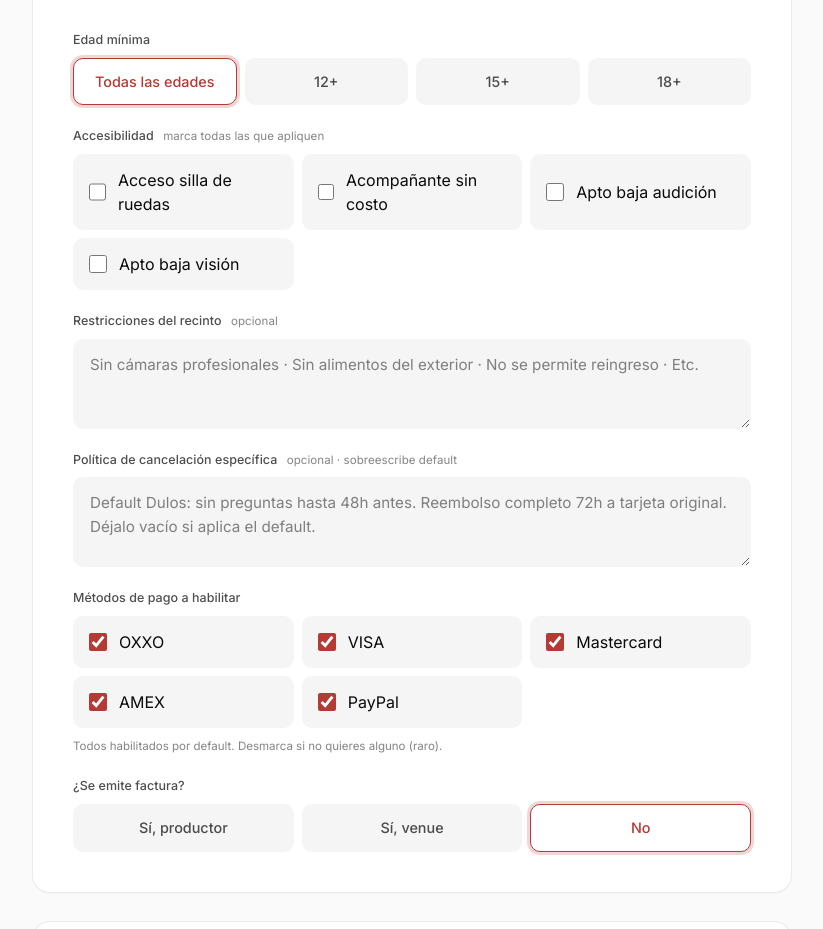
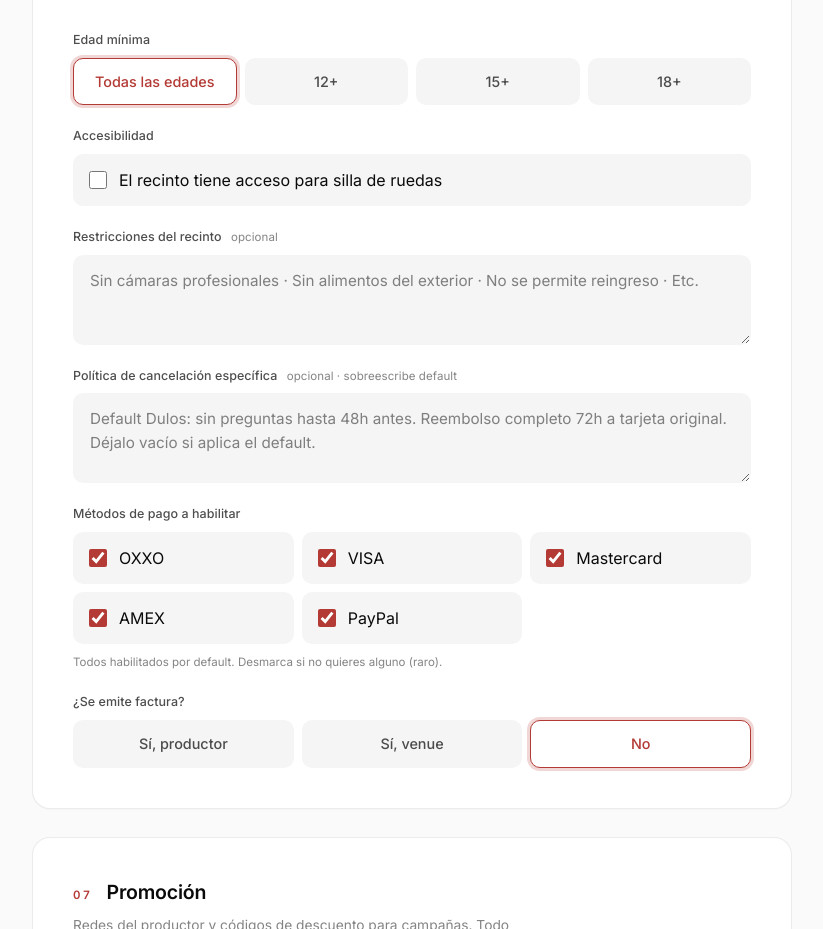
Before and after one commit to kraymoverich/dulos-altas, a Next.js app: page / in a window 1280 px wide. Shown: the part 3860-4789 px from the top of the page, without its empty margins (302-1125 px from the left). Built offline with nearby package versions, Linux system fonts and the light colour scheme.

Commit message:
copy: accesibilidad solo silla de ruedas (quitar acompañante/audición/visión)

```diff
--- a/app/page.tsx
+++ b/app/page.tsx
@@ -1362,26 +1362,17 @@ export default function Home() {
               </div>
 
               <div className="field">
-                <label className="label">
-                  Accesibilidad <span className="label-hint">marca todas las que apliquen</span>
+                <label className="label">Accesibilidad</label>
+                <label className="checkbox-row">
+                  <input
+                    type="checkbox"
+                    checked={accesibilidad.includes("Acceso silla de ruedas")}
+                    onChange={() =>
+                      toggleAccesibilidad("Acceso silla de ruedas")
+                    }
+                  />
+                  <span>El recinto tiene acceso para silla de ruedas</span>
                 </label>
-                <div className="check-grid">
-                  {[
-                    "Acceso silla de ruedas",
-                    "Acompañante sin costo",
-                    "Apto baja audición",
-                    "Apto baja visión",
-                  ].map((opt) => (
-                    <label key={opt} className="checkbox-row">
-                      <input
-                        type="checkbox"
-                        checked={accesibilidad.includes(opt)}
-                        onChange={() => toggleAccesibilidad(opt)}
-                      />
-                      <span>{opt}</span>
-                    </label>
-                  ))}
-                </div>
               </div>
 
               <div className="field">
```
